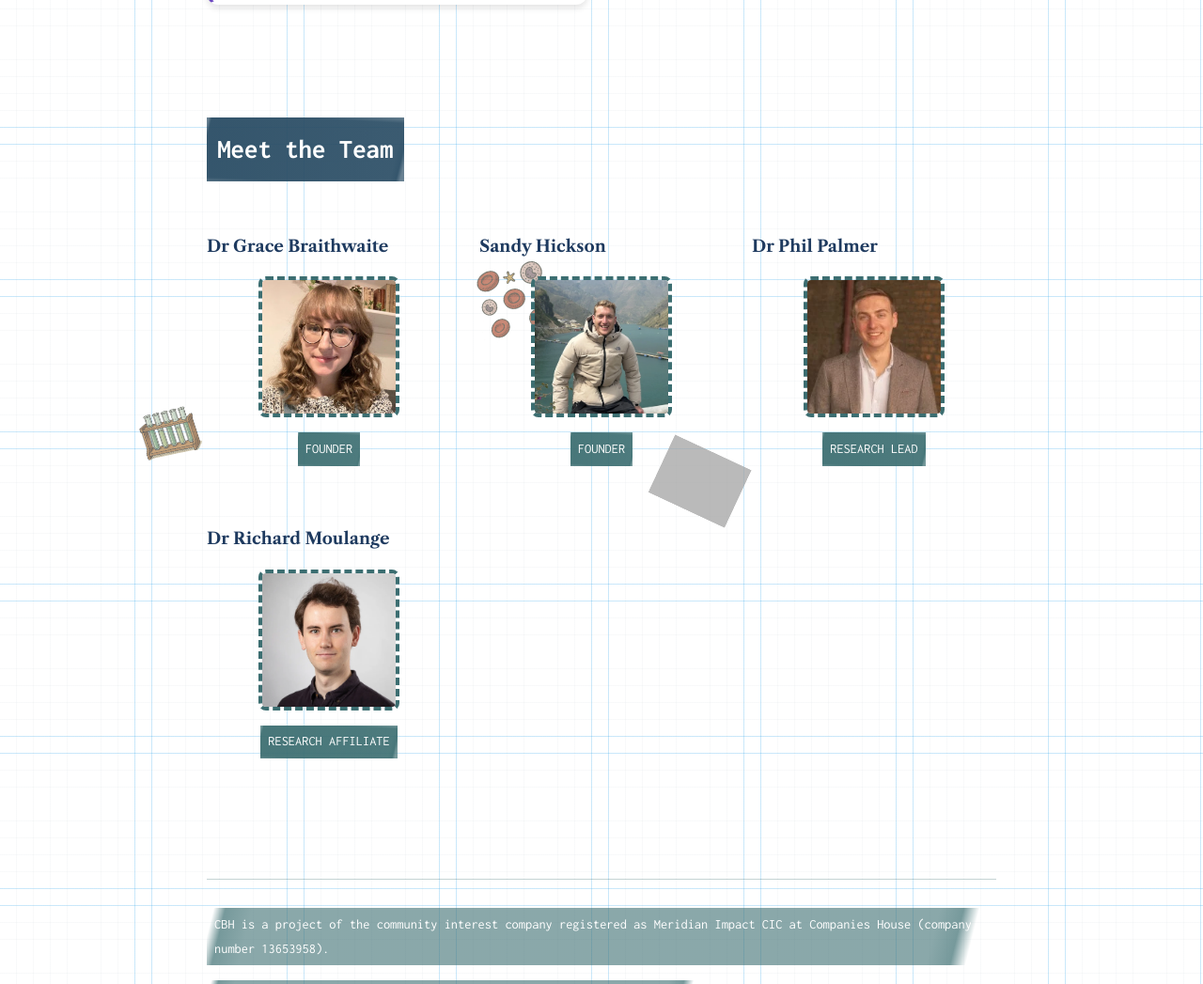
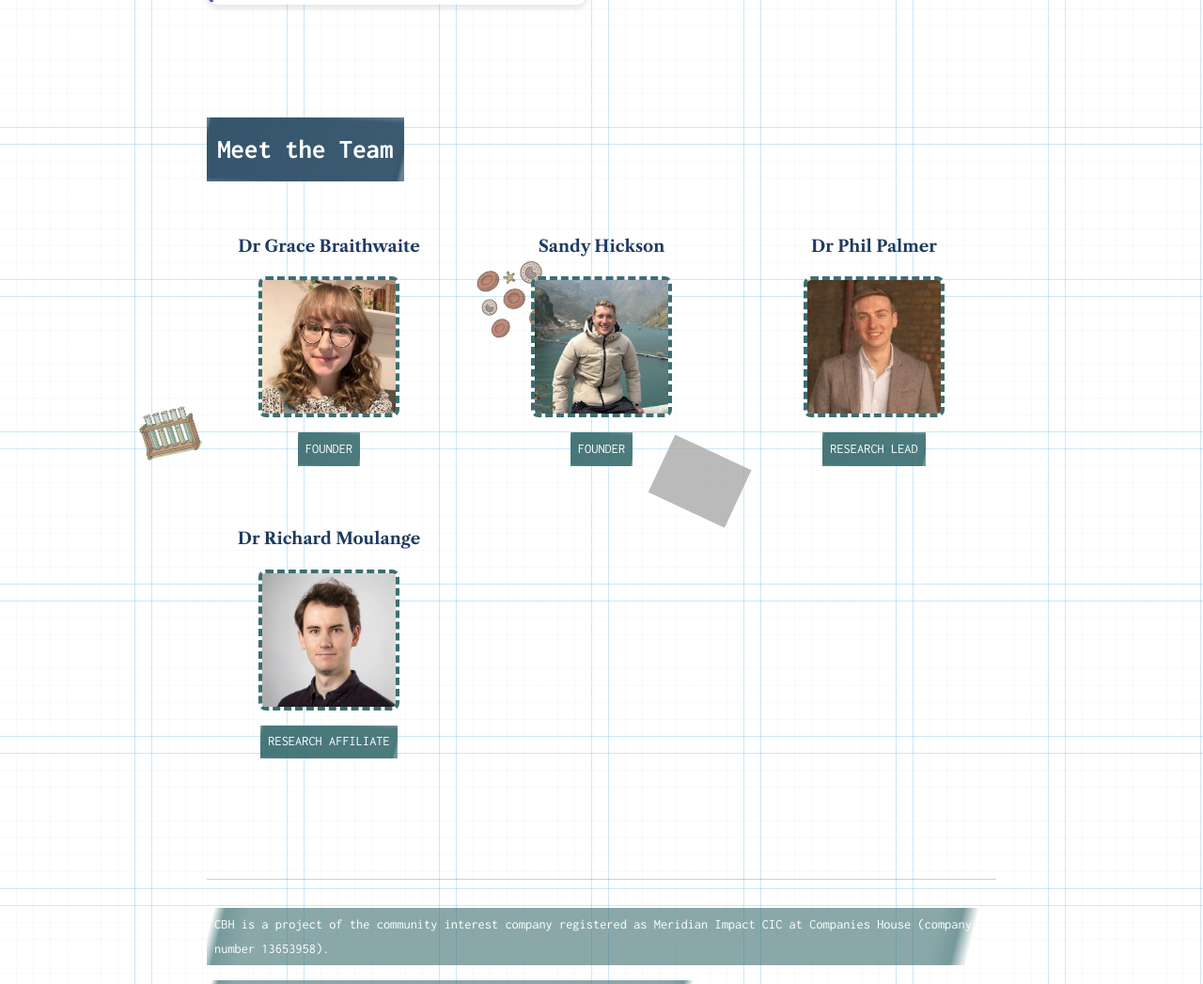
Before and after one commit to Calebp98/cbh-site, an Astro site: page / in a window 1280 px wide. Shown: the part 1323-2370 px from the top of the page at 94% size. Built offline with nearby package versions, Linux system fonts and the light colour scheme; Astro itself is replaced by a stand-in of ours; grey boxes are pictures that could not be loaded.

Commit message:
Center team member names above photos

```diff
--- a/src/styles/global.css
+++ b/src/styles/global.css
@@ -368,9 +368,13 @@ li {
   font-family: 'Libre Caslon Text', serif;
   font-size: 1.1rem;
   margin-bottom: 0.5rem;
+  margin-left: auto;
+  margin-right: auto;
   color: #1e3a5f;
   background: none !important;
   padding: 0 !important;
+  text-align: center;
+  width: fit-content;
 }
 
 .team-member p {
```
